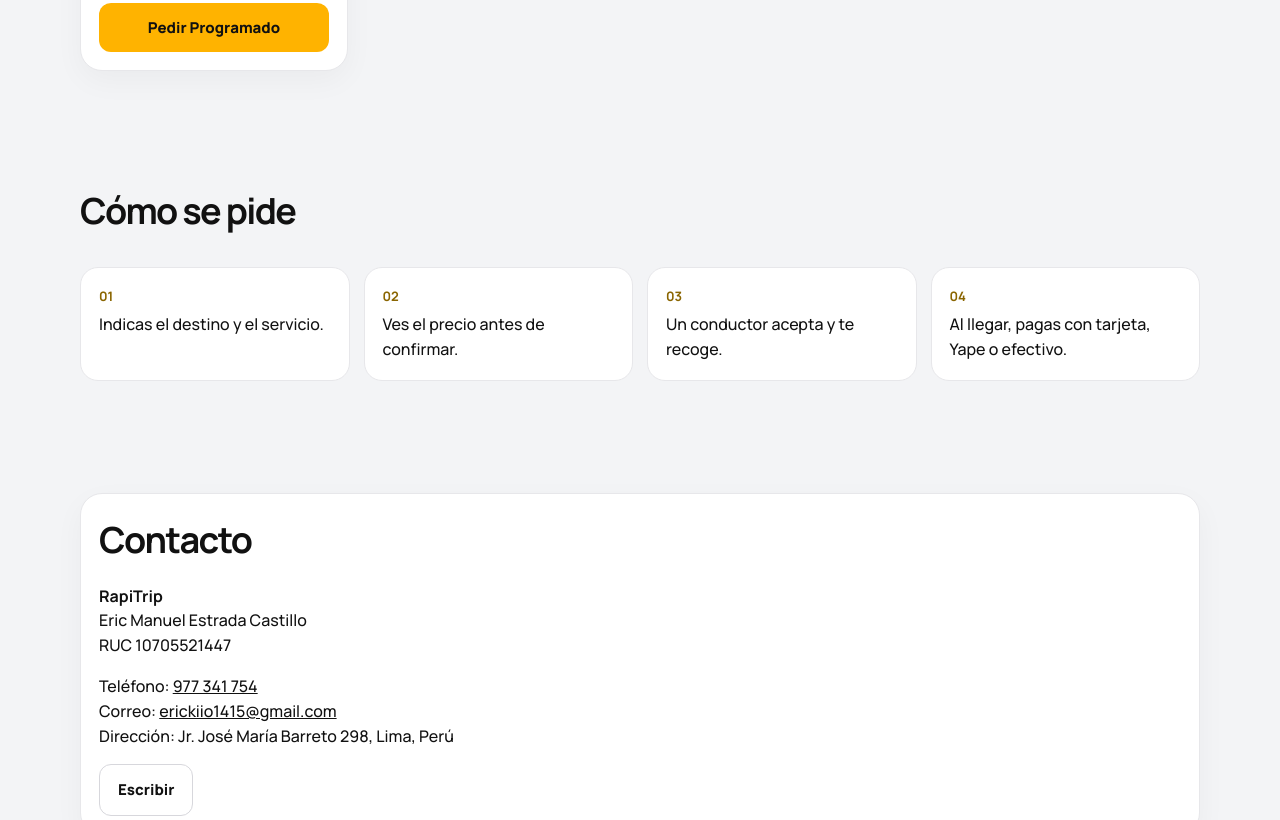
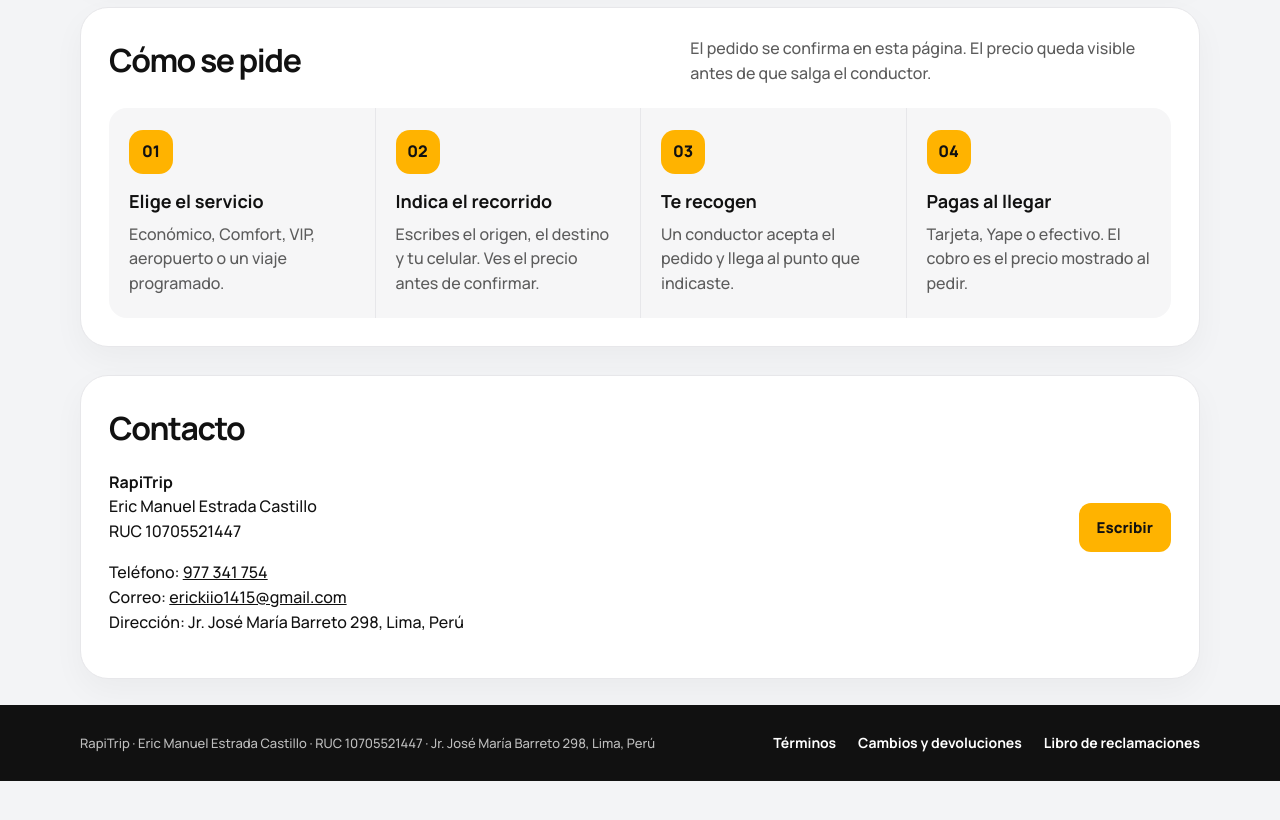
Before and after one commit to Eric-Estrada-gif/rapitrip-web, a plain HTML site: page index.html in a window 1280 px wide. Shown: the part 1774-2594 px from the top of the page. After the commit the page ends 2555 px from the top, so only its background shows below. Drawn offline with Linux system fonts and the light colour scheme.

Commit message:
Agrupa servicios y el pedido en recuadros completos.

```diff
--- a/index.html
+++ b/index.html
@@ -5,7 +5,7 @@
   <meta name="viewport" content="width=device-width, initial-scale=1">
   <title>RapiTrip | Viajes en taxi por aplicativo</title>
   <link rel="icon" href="img/logo.png">
-  <link rel="stylesheet" href="styles.css?v=2">
+  <link rel="stylesheet" href="styles.css?v=3">
 </head>
 <body>
   <header class="barra">
@@ -39,8 +39,11 @@
 
   <section class="seccion" id="servicios">
     <div class="wrap">
+      <div class="panel">
+      <div class="panel-cabeza">
         <h2>Servicios</h2>
-      <p class="intro">La tarifa se calcula con una base, los kilómetros y los minutos del recorrido. El precio que ves al pedir es el que se cobra al finalizar.</p>
+        <p>La tarifa se calcula con una base, los kilómetros y los minutos del recorrido. El precio que ves al pedir es el que se cobra al finalizar.</p>
+      </div>
       <div class="grid">
         <article class="card">
           <img class="ilustracion" src="img/economico.svg" alt="Auto del servicio Económico">
@@ -84,27 +87,51 @@
         </article>
       </div>
       </div>
+    </div>
   </section>
 
   <section class="seccion">
     <div class="wrap">
+      <div class="panel">
+        <div class="panel-cabeza">
           <h2>Cómo se pide</h2>
+          <p>El pedido se confirma en esta página. El precio queda visible antes de que salga el conductor.</p>
+        </div>
         <div class="pasos">
-        <div class="paso"><strong>01</strong> Indicas el destino y el servicio.</div>
-        <div class="paso"><strong>02</strong> Ves el precio antes de confirmar.</div>
-        <div class="paso"><strong>03</strong> Un conductor acepta y te recoge.</div>
-        <div class="paso"><strong>04</strong> Al llegar, pagas con tarjeta, Yape o efectivo.</div>
+          <div class="paso">
+            <span>01</span>
+            <h3>Elige el servicio</h3>
+            <p>Económico, Comfort, VIP, aeropuerto o un viaje programado.</p>
+          </div>
+          <div class="paso">
+            <span>02</span>
+            <h3>Indica el recorrido</h3>
+            <p>Escribes el origen, el destino y tu celular. Ves el precio antes de confirmar.</p>
+          </div>
+          <div class="paso">
+            <span>03</span>
+            <h3>Te recogen</h3>
+            <p>Un conductor acepta el pedido y llega al punto que indicaste.</p>
+          </div>
+          <div class="paso">
+            <span>04</span>
+            <h3>Pagas al llegar</h3>
+            <p>Tarjeta, Yape o efectivo. El cobro es el precio mostrado al pedir.</p>
+          </div>
+        </div>
       </div>
     </div>
   </section>
 
   <section class="seccion">
     <div class="wrap">
-      <div class="caja">
+      <div class="panel contacto-panel">
+        <div>
           <h2>Contacto</h2>
           <p><strong>RapiTrip</strong><br>Eric Manuel Estrada Castillo<br>RUC 10705521447</p>
           <p>Teléfono: <a href="tel:+51977341754">977 341 754</a><br>Correo: <a href="mailto:erickiio1415@gmail.com">erickiio1415@gmail.com</a><br>Dirección: Jr. José María Barreto 298, Lima, Perú</p>
-        <a class="btn linea" href="contacto.html">Escribir</a>
+        </div>
+        <a class="btn" href="contacto.html">Escribir</a>
       </div>
     </div>
   </section>
--- a/styles.css
+++ b/styles.css
@@ -105,30 +105,67 @@ nav a:hover { color: #000; }
 .fila { display: flex; gap: 12px; flex-wrap: wrap; margin-top: 28px; }
 .nota { color: var(--suave); font-size: 14px; }
 
-.seccion { padding: 56px 0; }
-.seccion h2 { font-size: 36px; }
+.seccion { padding: 14px 0; }
+.seccion h2 { font-size: 32px; margin: 0; }
 .intro { max-width: 62ch; color: var(--suave); margin-top: 0; }
+.panel {
+  background: var(--blanco);
+  border: 1px solid var(--linea);
+  border-radius: 28px;
+  padding: 28px;
+  box-shadow: 0 12px 32px rgba(17, 17, 17, 0.04);
+}
+.panel-cabeza {
+  display: flex;
+  justify-content: space-between;
+  align-items: flex-end;
+  gap: 28px;
+  margin-bottom: 22px;
+}
+.panel-cabeza p { margin: 0; max-width: 48ch; color: var(--suave); }
 
 .pasos {
   display: grid;
   grid-template-columns: repeat(4, 1fr);
-  gap: 14px;
-  margin-top: 28px;
+  gap: 0;
+  margin: 0;
+  background: #f6f6f7;
+  border-radius: 18px;
+  overflow: hidden;
 }
 .paso {
-  background: var(--blanco);
-  border: 1px solid var(--linea);
-  border-radius: 18px;
-  padding: 18px;
+  background: transparent;
+  border: 0;
+  border-radius: 0;
+  box-shadow: none;
+  padding: 22px 20px;
 }
-.paso strong {
-  display: block;
-  font-size: 13px;
-  color: #8a6500;
-  margin-bottom: 6px;
+.paso + .paso { border-left: 1px solid var(--linea); }
+.paso span {
+  display: inline-flex;
+  width: 44px;
+  height: 44px;
+  align-items: center;
+  justify-content: center;
+  border-radius: 14px;
+  background: var(--amarillo);
+  color: var(--tinta);
+  font-weight: 800;
 }
+.paso h3 { margin: 14px 0 6px; font-size: 18px; }
+.paso p { margin: 0; color: var(--suave); }
 
-.grid { display: grid; grid-template-columns: repeat(auto-fit, minmax(220px, 1fr)); gap: 16px; }
+.grid { display: grid; grid-template-columns: repeat(6, 1fr); gap: 16px; }
+.grid .card { grid-column: span 2; }
+.grid .card:nth-child(4) { grid-column: 2 / span 2; }
+.grid .card:nth-child(5) { grid-column: 4 / span 2; }
+.contacto-panel {
+  display: flex;
+  align-items: center;
+  justify-content: space-between;
+  gap: 24px;
+}
+.contacto-panel h2 { margin-bottom: 12px; }
 .card, .caja, form {
   background: var(--blanco);
   border: 1px solid var(--linea);
@@ -180,10 +217,18 @@ textarea { min-height: 120px; resize: vertical; }
 .pie a:hover { color: var(--amarillo); }
 .legal { font-size: 13px; color: #bdbdbd; }
 
+@media (max-width: 980px) {
+  .grid { grid-template-columns: 1fr 1fr; }
+  .grid .card, .grid .card:nth-child(4), .grid .card:nth-child(5) { grid-column: auto; }
+  .pasos { grid-template-columns: 1fr 1fr; }
+  .paso:nth-child(3) { border-left: 0; }
+  .panel-cabeza, .contacto-panel { flex-direction: column; align-items: flex-start; }
+}
 @media (max-width: 860px) {
   .hero-panel { grid-template-columns: 1fr; padding: 32px 22px; }
   .hero h1 { font-size: 40px; }
   .hero-logo { margin: 8px auto 0; width: 180px; }
-  .pasos, .datos { grid-template-columns: 1fr; }
+  .pasos, .datos, .grid { grid-template-columns: 1fr; }
+  .paso + .paso { border-left: 0; border-top: 1px solid var(--linea); }
   .barra-inner { flex-wrap: wrap; padding: 12px 0; }
 }
```
Lines whose indentation alone changed are shown as unchanged.
